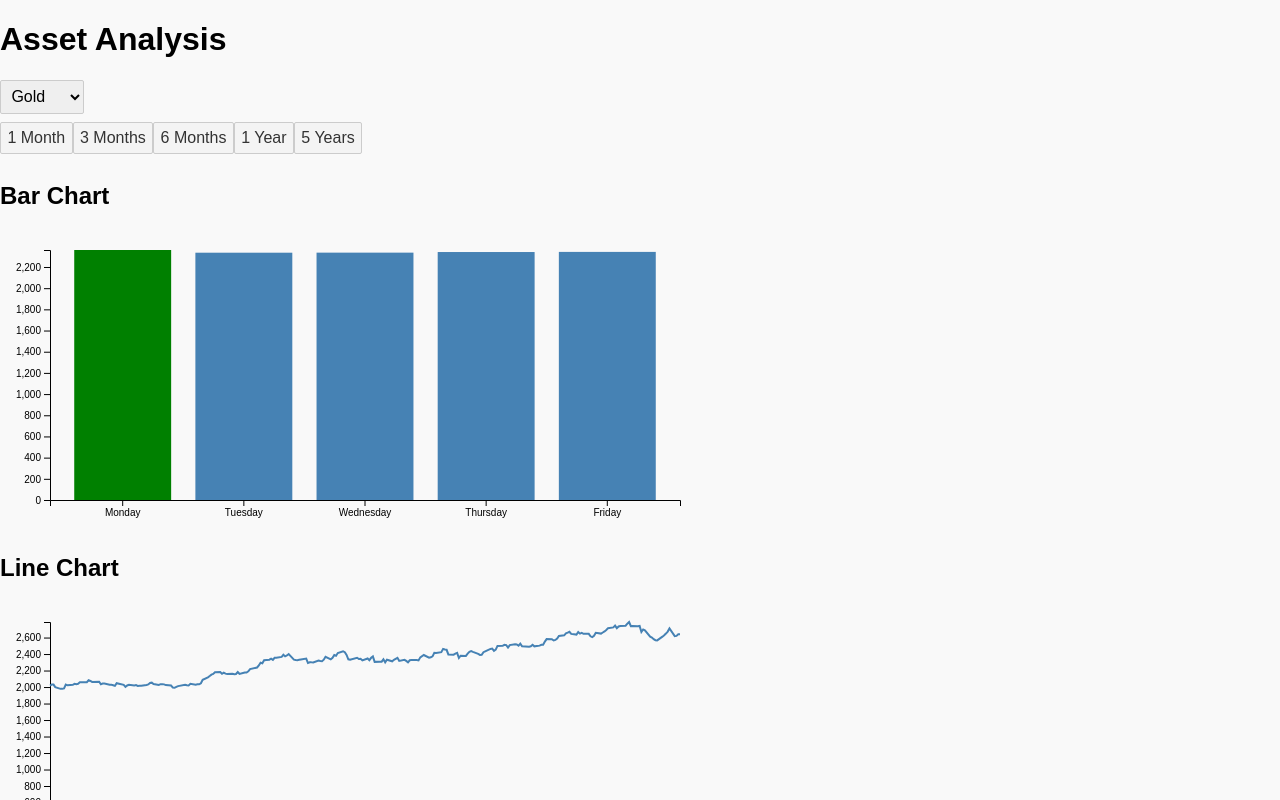
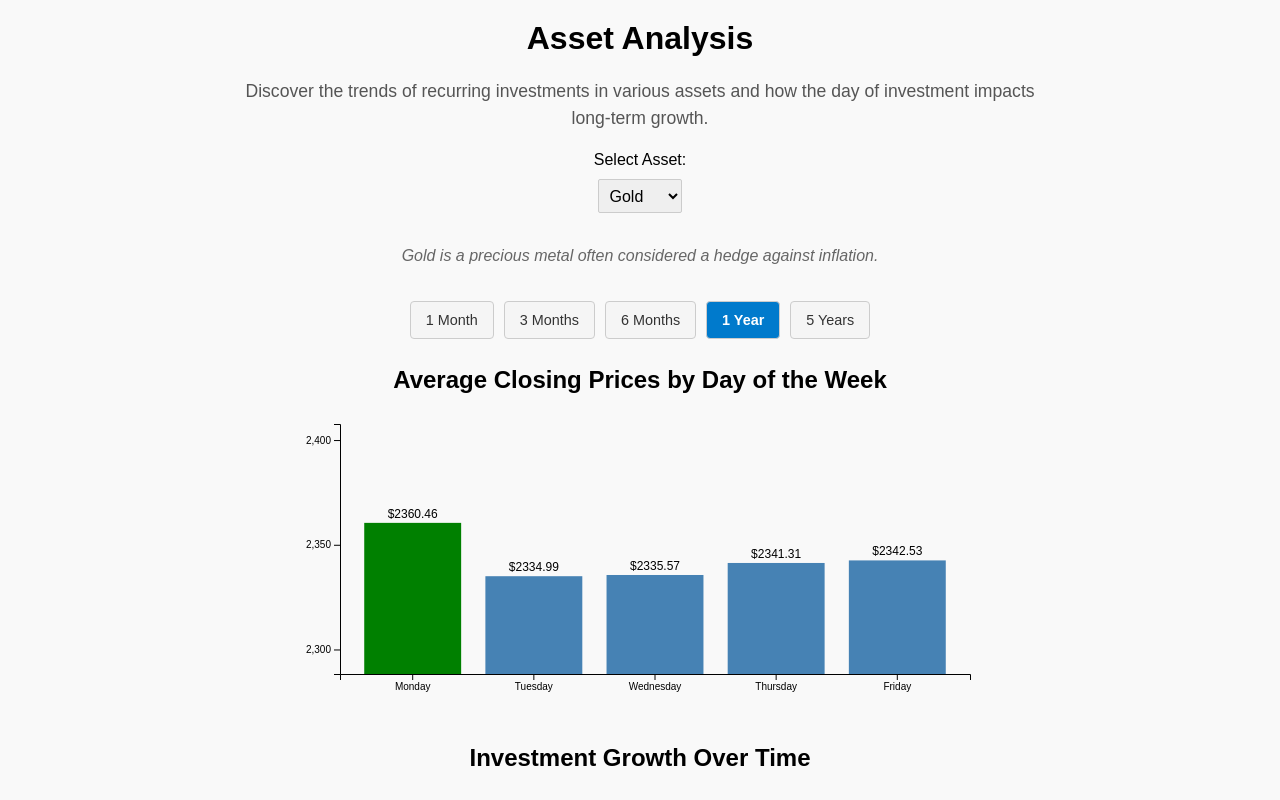
Before and after one commit to nikopastore/recurring-asset-analysis, a Svelte app: page / in a window 1280 px wide. Shown: the top 800 px of the page. Built offline with nearby package versions, Linux system fonts and the light colour scheme.

Commit message:
Update App.svelte

```diff
--- a/src/App.svelte
+++ b/src/App.svelte
@@ -24,7 +24,6 @@
     let averages = [];
     let investmentGrowth = [];
     let highestDay = null;
-    let filteredData = [];
     let errorMessage = "";
 
     let barChart, lineChart;
@@ -35,28 +34,24 @@
             if (!response.ok) throw new Error("Failed to fetch data");
             assetData = await response.json();
 
-            filterData();
+            calculateAverages();
         } catch (error) {
             errorMessage = `Error loading data: ${error.message}`;
             console.error(errorMessage);
         }
     });
 
-    function filterData() {
+    function calculateAverages() {
         if (!assetData || assetData.length === 0) return;
 
         const today = new Date();
         const cutoffDate = new Date(today.setMonth(today.getMonth() - selectedTimeFrame.months));
 
-        filteredData = assetData.filter((record) => {
+        const filteredData = assetData.filter((record) => {
             const recordDate = new Date(record.Date);
             return record.Asset === selectedAsset && recordDate >= cutoffDate;
         });
 
-        calculateAverages();
-    }
-
-    function calculateAverages() {
         const daysOfWeek = ["Monday", "Tuesday", "Wednesday", "Thursday", "Friday"];
         averages = daysOfWeek.map((day) => {
             const dayData = filteredData.filter((record) => record.Day === day);
@@ -67,18 +62,45 @@
         });
 
         highestDay = averages.reduce((max, current) => (current.average > max.average ? current : max), averages[0]);
+
+        calculateInvestmentGrowth(filteredData, daysOfWeek);
         drawBarChart();
         drawLineChart();
     }
 
+    function calculateInvestmentGrowth(filteredData, daysOfWeek) {
+        const weeklyInvestment = 10;
+
+        investmentGrowth = daysOfWeek.map((day) => {
+            let totalUnits = 0;
+            let totalValue = 10; // Start at $10
+            const dailyGrowth = [];
+
+            filteredData
+                .filter((record) => record.Day === day)
+                .forEach((record) => {
+                    const unitsPurchased = weeklyInvestment / record.Close;
+                    totalUnits += unitsPurchased;
+                    totalValue = totalUnits * record.Close;
+
+                    dailyGrowth.push({
+                        date: new Date(record.Date),
+                        value: totalValue,
+                    });
+                });
+
+            return { day, growth: dailyGrowth };
+        });
+    }
+
     function handleAssetChange(event) {
         selectedAsset = event.target.value;
-        filterData();
+        calculateAverages();
     }
 
     function handleTimeFrameChange(timeFrame) {
         selectedTimeFrame = timeFrame;
-        filterData();
+        calculateAverages();
     }
 
     function drawBarChart() {
@@ -102,23 +124,34 @@
             .range([0, width])
             .padding(0.2);
 
-        const y = d3
-            .scaleLinear()
-            .domain([0, d3.max(averages, (d) => d.average)])
-            .range([height, 0]);
+        const minY = d3.min(averages, (d) => d.average) * 0.98;
+        const maxY = d3.max(averages, (d) => d.average) * 1.02;
+
+        const y = d3.scaleLinear().domain([minY, maxY]).range([height, 0]);
 
         svg.append("g").attr("transform", `translate(0,${height})`).call(d3.axisBottom(x));
-        svg.append("g").call(d3.axisLeft(y));
+        svg.append("g").call(d3.axisLeft(y).ticks(3));
 
         svg.selectAll(".bar")
             .data(averages)
             .enter()
             .append("rect")
+            .attr("class", "bar")
             .attr("x", (d) => x(d.day))
             .attr("y", (d) => y(d.average))
             .attr("width", x.bandwidth())
             .attr("height", (d) => height - y(d.average))
             .attr("fill", (d) => (d.day === highestDay.day ? "green" : "steelblue"));
+
+        svg.selectAll(".label")
+            .data(averages)
+            .enter()
+            .append("text")
+            .attr("x", (d) => x(d.day) + x.bandwidth() / 2)
+            .attr("y", (d) => y(d.average) - 5)
+            .attr("text-anchor", "middle")
+            .style("font-size", "12px")
+            .text((d) => `$${d.average.toFixed(2)}`);
     }
 
     function drawLineChart() {
@@ -138,91 +171,249 @@
 
         const x = d3
             .scaleTime()
-            .domain([d3.min(filteredData, (d) => new Date(d.Date)), d3.max(filteredData, (d) => new Date(d.Date))])
+            .domain([
+                d3.min(investmentGrowth, (d) => d3.min(d.growth, (p) => p.date)),
+                d3.max(investmentGrowth, (d) => d3.max(d.growth, (p) => p.date)),
+            ])
             .range([0, width]);
 
         const y = d3
             .scaleLinear()
-            .domain([0, d3.max(filteredData, (d) => d.Close)])
+            .domain([10, d3.max(investmentGrowth, (d) => d3.max(d.growth, (p) => p.value))])
             .range([height, 0]);
 
         svg.append("g").attr("transform", `translate(0,${height})`).call(d3.axisBottom(x));
         svg.append("g").call(d3.axisLeft(y));
 
+        const colors = d3.scaleOrdinal(d3.schemeCategory10);
+
+        investmentGrowth.forEach((lineData, index) => {
             svg.append("path")
-            .datum(filteredData)
+                .datum(lineData.growth)
                 .attr("fill", "none")
-            .attr("stroke", "steelblue")
-            .attr("stroke-width", 2)
-            .attr("d", d3.line().x((d) => x(new Date(d.Date))).y((d) => y(d.Close)));
+                .attr("stroke", colors(index))
+                .attr("stroke-width", 1.5)
+                .attr(
+                    "d",
+                    d3
+                        .line()
+                        .x((d) => x(d.date))
+                        .y((d) => y(d.value))
+                );
+        });
 
-        const focus = svg.append("g").style("display", "none");
+        const legend = svg.append("g").attr("transform", `translate(0,${height + 30})`);
 
-        focus.append("line")
-            .attr("class", "hover-line")
-            .attr("y1", 0)
-            .attr("y2", height)
-            .style("stroke", "black");
+        investmentGrowth.forEach((lineData, index) => {
+            legend.append("rect")
+                .attr("x", index * 100)
+                .attr("y", 0)
+                .attr("width", 10)
+                .attr("height", 10)
+                .attr("fill", colors(index));
 
-        focus.append("circle")
-            .attr("r", 5)
-            .style("fill", "steelblue");
-
-        const tooltip = d3.select("body").append("div")
-            .attr("class", "hover-tooltip")
-            .style("opacity", 0);
-
-        svg.append("rect")
-            .attr("width", width)
-            .attr("height", height)
-            .style("fill", "none")
-            .style("pointer-events", "all")
-            .on("mouseover", () => focus.style("display", null))
-            .on("mousemove", function (event) {
-                const x0 = x.invert(d3.pointer(event)[0]);
-                const i = d3.bisector((d) => new Date(d.Date)).left(filteredData, x0, 1);
-                const d = filteredData[i - 1];
-
-                focus.attr("transform", `translate(${x(new Date(d.Date))},${y(d.Close)})`);
-                tooltip.style("opacity", 1)
-                    .html(`Date: ${d.Date}<br>Value: $${d.Close}`)
-                    .style("left", `${event.pageX + 10}px`)
-                    .style("top", `${event.pageY - 28}px`);
-            })
-            .on("mouseout", () => {
-                focus.style("display", "none");
-                tooltip.style("opacity", 0);
+            legend.append("text")
+                .attr("x", index * 100 + 15)
+                .attr("y", 10)
+                .text(lineData.day)
+                .style("font-size", "12px")
+                .attr("alignment-baseline", "middle");
         });
     }
 </script>
 
 <style>
-/* Add your styling here */
+body {
+    font-family: Arial, sans-serif;
+    margin: 0;
+    padding: 0;
+    background-color: #f9f9f9;
+    color: #333;
+}
+
+/* Page Title and Description */
+.page-title {
+    text-align: center;
+    margin-top: 20px;
+    font-size: 2rem;
+    font-weight: bold;
+}
+
+.page-description {
+    text-align: center;
+    margin: 10px auto 20px;
+    max-width: 800px;
+    font-size: 1.1rem;
+    line-height: 1.5;
+    color: #555;
+}
+
+/* Asset Selection */
+.filter-container {
+    display: flex;
+    flex-direction: column;
+    align-items: center;
+    gap: 10px;
+    margin-bottom: 20px;
+}
+
+.asset-description {
+    font-style: italic;
+    text-align: center;
+    font-size: 1rem;
+    color: #666;
+}
+
+/* Time Frame Buttons */
+.time-buttons {
+    display: flex;
+    justify-content: center;
+    gap: 10px;
+    margin-bottom: 20px;
+}
+
+.time-buttons button {
+    padding: 10px 15px;
+    font-size: 0.9rem;
+    border: 1px solid #ccc;
+    background: #f5f5f5;
+    border-radius: 4px;
+    cursor: pointer;
+    transition: background 0.2s, color 0.2s;
+}
+
+.time-buttons button:hover {
+    background: #007acc;
+    color: white;
+}
+
+.time-buttons button.selected {
+    background: #007acc;
+    color: white;
+    font-weight: bold;
+}
+
+/* Chart Titles */
+.chart-title {
+    text-align: center;
+    font-size: 1.5rem;
+    margin: 20px 0 10px;
+    font-weight: bold;
+}
+
+/* Chart Containers */
+.bar-chart-container,
+.line-chart-container {
+    display: flex;
+    justify-content: center;
+    margin-bottom: 40px;
+}
+
+/* Line Chart Legend */
+.line-chart-legend {
+    display: flex;
+    justify-content: center;
+    gap: 20px;
+    margin-top: 10px;
+    font-size: 0.9rem;
+}
+
+.line-chart-legend .legend-item {
+    display: flex;
+    align-items: center;
+    gap: 5px;
+}
+
+.line-chart-legend .legend-color {
+    width: 15px;
+    height: 15px;
+    border-radius: 50%;
+    display: inline-block;
+}
+
+/* Error Messages */
+.error {
+    color: red;
+    text-align: center;
+    margin: 20px;
+}
+
+/* Hover Feature Styling */
+.hover-line {
+    stroke: #007acc;
+    stroke-width: 1.5;
+    stroke-dasharray: 4;
+}
+
+.hover-tooltip {
+    position: absolute;
+    background: white;
+    border: 1px solid #ccc;
+    padding: 10px;
+    border-radius: 4px;
+    box-shadow: 0px 2px 4px rgba(0, 0, 0, 0.1);
+    font-size: 0.9rem;
+    pointer-events: none;
+    transition: transform 0.1s ease, opacity 0.1s ease;
+}
+
+/* Media Queries for Responsiveness */
+@media (max-width: 768px) {
+    .bar-chart-container,
+    .line-chart-container {
+        flex-direction: column;
+        align-items: center;
+    }
+    .line-chart-legend {
+        flex-wrap: wrap;
+    }
+}
 </style>
 
 <div>
-    <h1>Asset Analysis</h1>
+    <!-- Page Title -->
+    <h1 class="page-title">Asset Analysis</h1>
 
-    <!-- Asset Dropdown -->
-    <select on:change={handleAssetChange}>
+    <!-- Page Description -->
+    <p class="page-description">
+        Discover the trends of recurring investments in various assets and how the day of investment impacts long-term growth.
+    </p>
+
+    <!-- Asset Selection -->
+    <div class="filter-container">
+        <label for="asset-select">Select Asset:</label>
+        <select id="asset-select" on:change={handleAssetChange}>
             {#each assets as asset}
                 <option value={asset}>{asset}</option>
             {/each}
         </select>
+        <p class="asset-description">
+            {assetDescriptions[selectedAsset]}
+        </p>
+    </div>
 
     <!-- Time Frame Buttons -->
-    <div>
+    <div class="time-buttons">
         {#each timeFrames as timeFrame (timeFrame.label)}
-            <button on:click={() => handleTimeFrameChange(timeFrame)}>
+            <button
+                class:selected={selectedTimeFrame === timeFrame}
+                on:click={() => handleTimeFrameChange(timeFrame)}
+            >
                 {timeFrame.label}
             </button>
         {/each}
     </div>
 
-    <div>
-        <h2>Bar Chart</h2>
-        <div bind:this={barChart}></div>
-        <h2>Line Chart</h2>
-        <div bind:this={lineChart}></div>
+    <!-- Bar Chart Section -->
+    <h2 class="chart-title">Average Closing Prices by Day of the Week</h2>
+    <div class="bar-chart-container" bind:this={barChart}></div>
+
+    <!-- Line Chart Section -->
+    <h2 class="chart-title">Investment Growth Over Time</h2>
+    <div class="line-chart-container" bind:this={lineChart}></div>
+
+    <!-- Error Message -->
+    {#if errorMessage}
+        <p class="error">{errorMessage}</p>
+    {/if}
 </div>
-</div>
```
Lines whose indentation alone changed are shown as unchanged.
